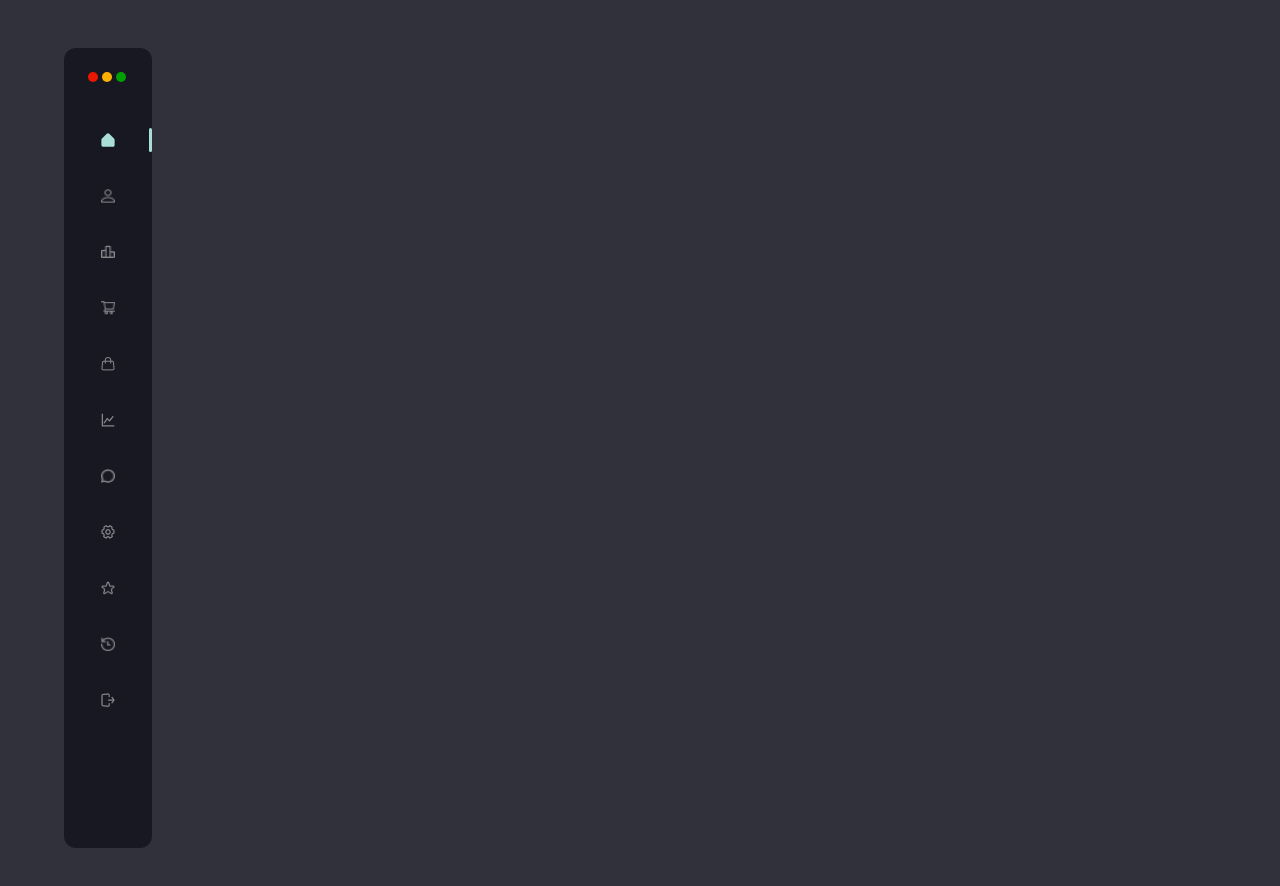
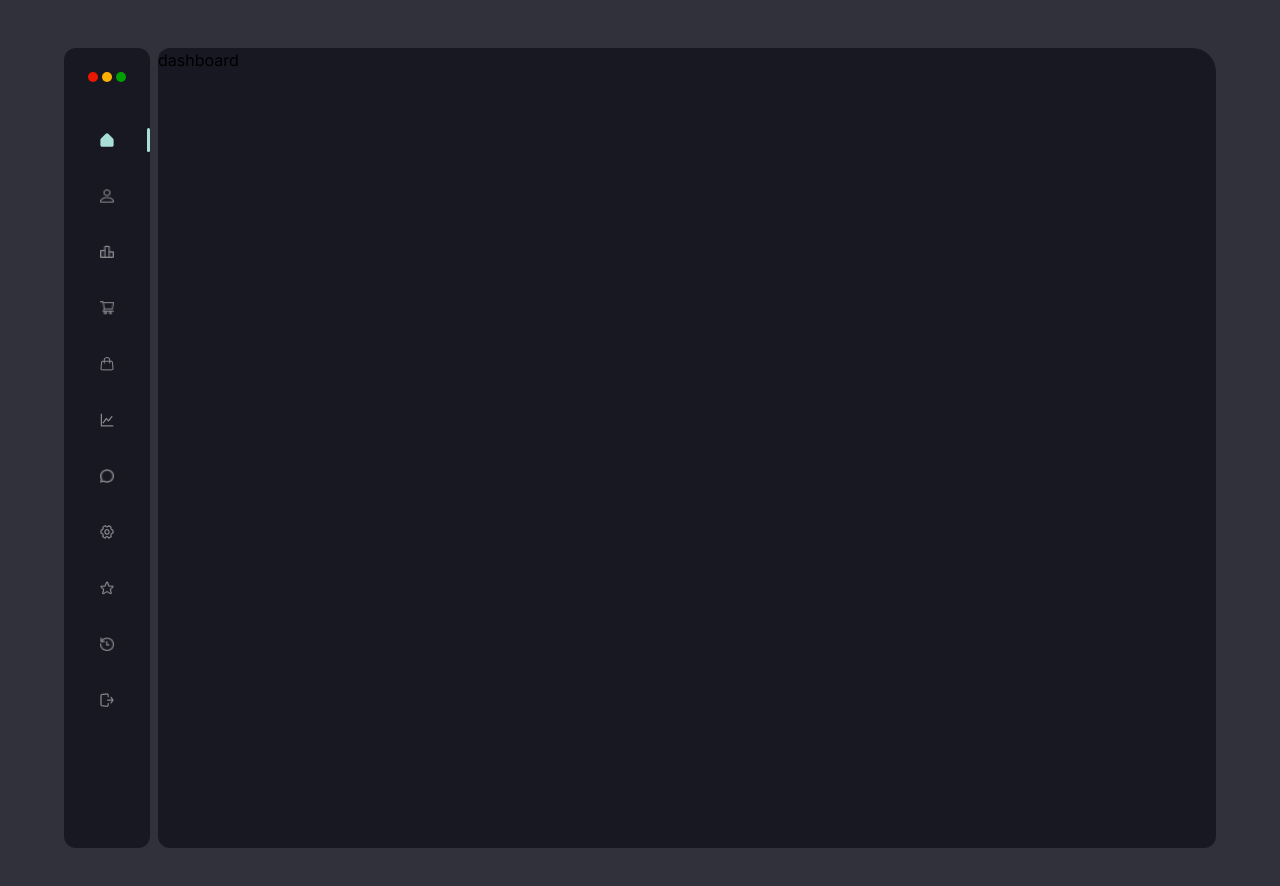
Before and after one commit to Iamshrmd/dashboard, a Vue app in the folder dashboard/: page / in a window 1280 px wide. Shown: the top 886 px of the page. Built offline with nearby package versions, Linux system fonts and the light colour scheme.

Commit message:
toggling side bar

```diff
--- a/dashboard/index.html
+++ b/dashboard/index.html
@@ -5,6 +5,9 @@
     <link rel="icon" href="/favicon.ico">
     <meta name="viewport" content="width=device-width, initial-scale=1.0">
     <link rel="stylesheet" href="./src/style.css">
+    <link rel="preconnect" href="https://fonts.googleapis.com">
+    <link rel="preconnect" href="https://fonts.gstatic.com" crossorigin>
+    <link href="https://fonts.googleapis.com/css2?family=Inter:wght@100..900&display=swap" rel="stylesheet">
     <title>Vite App</title>
   </head>
   <body class="w-full bg-[#30313a] px-16">
--- a/dashboard/src/App.vue
+++ b/dashboard/src/App.vue
@@ -10,15 +10,16 @@ export default {
           titleVisible:false,
           title:"dashboard",
           iconVisible:true,
+          imgVisible:false,
           img:"src/assets/icons/home.png",
-          imgVisible:false,
-          blackImg:"src/assets/icons/home-black.png"
+          blackImg:"src/assets/icons/home-black.png",
         },
         {
           titleVisible:false,
           title:"Profile",
           imgVisible:false,
           iconVisible:false,
+          blackImg:"src/assets/icons/home-black.png",
           img:"src/assets/icons/Vector (1).png"
         },
         {
@@ -26,6 +27,7 @@ export default {
           title:"Leaderboard",
           imgVisible:false,
           iconVisible:false,
+          blackImg:"src/assets/icons/home-black.png",
           img:"src/assets/icons/Vector (2).png"
         },
         {
@@ -33,6 +35,7 @@ export default {
           title:"Order",
           imgVisible:false,
           iconVisible:false,
+          blackImg:"src/assets/icons/home-black.png",
           img:"src/assets/icons/Vector (3).png"
         },
         {
@@ -40,6 +43,7 @@ export default {
           title:"Product",
           imgVisible:false,
           iconVisible:false,
+          blackImg:"src/assets/icons/home-black.png",
           img:"src/assets/icons/Vector (10).png"
         },
         {
@@ -47,6 +51,7 @@ export default {
           title:"Sales Report",
           imgVisible:false,
           iconVisible:false,
+          blackImg:"src/assets/icons/home-black.png",
           img:"src/assets/icons/Vector (4).png"
         },
         {
@@ -54,6 +59,7 @@ export default {
           title:"Message",
           imgVisible:false,
           iconVisible:false,
+          blackImg:"src/assets/icons/home-black.png",
           img:"src/assets/icons/Vector (5).png"
         },
         {
@@ -61,6 +67,7 @@ export default {
           title:"Settings",
           imgVisible:false,
           iconVisible:false,
+          blackImg:"src/assets/icons/home-black.png",
           img:"src/assets/icons/Group (9).png"
         },
         {
@@ -68,6 +75,7 @@ export default {
           title:"Signout",
           imgVisible:false,
           iconVisible:false,
+          blackImg:"src/assets/icons/home-black.png",
           img:"src/assets/icons/Vector (6).png"
         },
         {
@@ -75,6 +83,7 @@ export default {
           title:"Favourite",
           imgVisible:false,
           iconVisible:false,
+          blackImg:"src/assets/icons/home-black.png",
           img:"src/assets/icons/Vector (7).png"
         },
         {
@@ -82,6 +91,7 @@ export default {
           title:"History",
           imgVisible:false,
           iconVisible:false,
+          blackImg:"src/assets/icons/home-black.png",
           img:"src/assets/icons/Vector (8).png"
         },
       ]
@@ -100,13 +110,18 @@ export default {
     showDashItem(i){
       this.iconImgs.forEach((icon,index) => {
         if (i == index) {
-          icon.imgVisible = !icon.imgVisible
+          icon.imgVisible = true
         }else {
           icon.imgVisible = false
         }
         icon.titleVisible= true
         icon.iconVisible=false
       });
+    },
+    removeBlackImgs(){
+      this.iconImgs.forEach(icon =>{
+        icon.imgVisible = false
+      })
     }
   }
 }
@@ -114,7 +129,7 @@ export default {
 
 <template>
   <div class="w-full h-full min-h-screen overflow-hidden">
-    <Sidebar @showdashitem="showDashItem" @toggleIcon="toggleicon" :iconImgs="iconImgs"/>
+    <Sidebar @removeBlackImgs="removeBlackImgs" @showdashitem="showDashItem" @toggleIcon="toggleicon" :iconImgs="iconImgs"/>
   </div>
 </template>
 
--- a/dashboard/src/assets/main.css
+++ b/dashboard/src/assets/main.css
@@ -1,3 +1,6 @@
+body{
+  font-family: "Inter", sans-serif;
+}
 /* @import './base.css'; */
 
 /* #app {
--- a/dashboard/src/components/Sidebar.vue
+++ b/dashboard/src/components/Sidebar.vue
@@ -1,23 +1,23 @@
 <template>
-  <section class="relative py-12">
-    <aside class="sidebar transition-all duration-500 bg-[#171821] w-[88px] h-[800px] rounded-xl py-6 flex flex-col gap-y-10 items-center"  :class="{'w-[142px] rounded-tl-3xl rounded-bl-3xl rounded-tr-none rounded-br-none border-r border-[#2c2d33]':sideBarWidth}">
+  <section class="relative flex gap-x-2 py-12" :class="{'gap-x-0': sideBarWidth}">
+    <aside @click.self="closeSideBar()" class="sidebar transition-all duration-500 bg-[#171821] w-[88px] h-[800px] rounded-xl py-6 flex flex-col gap-y-10 items-center"  :class="{'w-[160px] rounded-tl-3xl rounded-bl-3xl rounded-tr-none rounded-br-none border-r border-[#2c2d33]':sideBarWidth}">
         <div class="flex justify-items-start gap-x-1 w-full px-6">
             <span class="inline-block w-2.5 h-2.5 bg-[#EA1701] rounded-full"></span>
             <span class="inline-block w-2.5 h-2.5 bg-[#FEB002] rounded-full"></span>
             <span class="inline-block w-2.5 h-2.5 bg-[#029F04] rounded-full"></span>
         </div>
         <div class="flex flex-col gap-y-5 h-full w-full px-4 relative">
-            <div @click="showdashitem(i,icon.title)" @mouseenter="toggleIcon(i)" v-for="(icon,i) in iconImgs" :data-id="i" :key="i" class="iconDiv w-full h-9 flex items-center justify-around rounded-md" >
+            <div @click="showdashitem(i,icon.title)" @mouseenter="toggleIcon(i)" v-for="(icon,i) in iconImgs" :data-id="i" :key="i" class="iconDiv hover:cursor-pointer w-full h-9 flex items-center justify-center rounded-md">
                 <a class="flex items-center" href="#">
                     <img class="w-3.5 h-3.5" :src="`${icon.img}`" :class="{'hidden' : icon.imgVisible}">
                     <img class="w-3.5 h-3.5" :src="`${icon.blackImg}`" :class="{'hidden' : !icon.imgVisible}">
                 </a>
-                <span v-show="icon.titleVisible" class="title text-xs font-bold capitalize text-[#87888C]">{{ icon.title }}</span>
+                <span v-show="sideBarWidth" class="title text-xs capitalize text-[#87888C]">{{ icon.title }}</span>
                 <span v-if="icon.iconVisible" class="inline-block w-[3px] h-6 bg-[#A9DFD8] absolute right-0 rounded"></span>
             </div>
         </div>
     </aside>
-    <!-- <div v-if="dashItem" class="w-full h-full absolute top-0 left-[150px] border border-[red]">{{ dashItem}}</div> -->
+    <div v-if="dashItem" class="w-full h-[800px] left-[150px] bg-[#171821] rounded-tr-3xl rounded-xl" :class="{'rounded-br-3xl rounded-tl-none rounded-bl-none': sideBarWidth}">{{ dashItem}}</div>
   </section>
 </template>
 
@@ -40,30 +40,61 @@ export default {
         showdashitem(i,title){
             this.$emit('showdashitem',i)
             this.dashItem = title
-            console.log(this.sideBarWidth);
-            //
-            const sideBar = document.querySelector('.sidebar')
-            sideBar.classList.add('!w-[142px]')
             this.sideBarWidth =true
             const iconDivs = document.querySelectorAll('.iconDiv')
             iconDivs.forEach(div => {
-                div.classList.remove('bg-[#A9DFD8]')
-                div.classList.add('selectedDiv')
-                div.querySelector('.title').classList.remove('text-[#000]')
+                div.classList.remove('selectedDiv')
+                div.classList.add('allDivs')
+                div.querySelector('.title').classList.remove('selectedSpan')
                 if (div.dataset.id == i) {
-                    div.classList.add('bg-[#A9DFD8]')
-                    div.classList.remove('selectedDiv')
-                    div.querySelector('.title').classList.toggle('text-[#000]')
+                    div.classList.add('selectedDiv')
+                    div.classList.remove('allDivs')
+                    div.querySelector('.title').classList.add('selectedSpan')
                 }
             });
-            console.log(this.sideBarWidth);
+        },
+        closeSideBar(){
+            this.sideBarWidth = !this.sideBarWidth
+            if (this.sideBarWidth == true) {
+                this.$emit('showdashitem',0)
+                const iconDivs = document.querySelectorAll('.iconDiv')
+                iconDivs.forEach(div => {
+                    div.classList.remove('selectedDiv')
+                    div.classList.add('allDivs')
+                    div.querySelector('.title').classList.remove('selectedSpan')
+                    if (div.dataset.id == 0) {
+                        div.classList.add('selectedDiv')
+                        div.classList.remove('allDivs')
+                        div.querySelector('.title').classList.add('selectedSpan')
+                    }
+                });
+
+            }else if(this.sideBarWidth == false){
+                const iconDivs = document.querySelectorAll('.iconDiv')
+                iconDivs.forEach(div => {
+                div.classList.remove('selectedDiv')
+                div.classList.remove('allDivs')
+                this.$emit('removeBlackImgs')
+            });
+            }
+
         }
     }
 }
 </script>
 <style>
  .selectedDiv{
+    background-color: #A9DFD8;
+    column-gap: 5px;
+    justify-content: space-around;
+ }
+ .allDivs{
     justify-content: flex-start;
     column-gap: 12px;
+    font-weight: 500;
+ }
+ .selectedSpan{
+    color: #000;
+    font-weight: 600;
  }
 </style>
```
